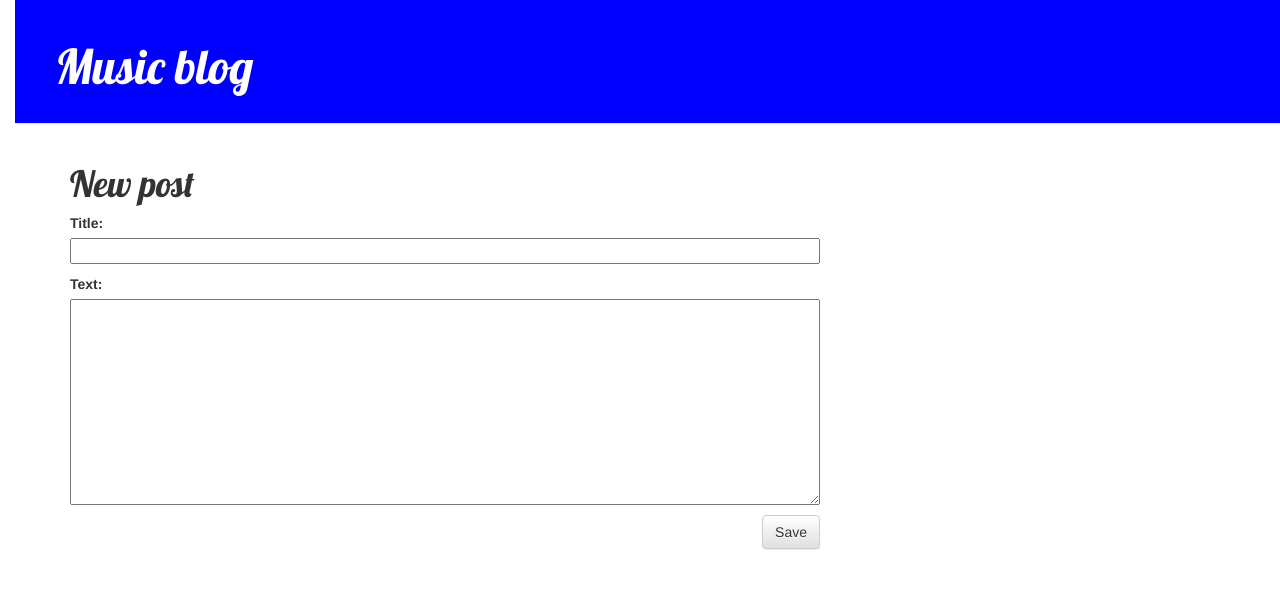
After one commit to karolmil/my-first-blog, a Django app: page /post/new/ in a window 1280 px wide. The commit adds this page. Shown: the top 589 px of the page. Run offline with Django 3.2, Linux system fonts and the light colour scheme; some libraries are stand-ins or nearby versions.

Commit message:
Adding view for creating/editing posts directly on the web page.

```diff
--- /dev/null
+++ b/blog/forms.py
@@ -0,0 +1,9 @@
+from django import forms
+
+from .models import Post
+
+class PostForm(forms.ModelForm):
+
+    class Meta:
+        model = Post
+        fields = ('title', 'text',)
--- a/blog/templates/blog/base.html
+++ b/blog/templates/blog/base.html
@@ -4,27 +4,23 @@
         <title>Music blog</title>
         <link rel="stylesheet" href="//maxcdn.bootstrapcdn.com/bootstrap/3.2.0/css/bootstrap.min.css">
         <link rel="stylesheet" href="//maxcdn.bootstrapcdn.com/bootstrap/3.2.0/css/bootstrap-theme.min.css">
-        <link href="//fonts.googleapis.com/css?family=Lobster&subset=latin,latin-ext" rel="stylesheet" type="text/css">
+        <link href='//fonts.googleapis.com/css?family=Lobster&subset=latin,latin-ext' rel='stylesheet' type='text/css'>
         <link rel="stylesheet" href="{% static 'css/blog.css' %}">
     </head>
     <body>
         <div class="page-header">
-            <h1><a href=""> Music blog</a></h1>
+            {% if user.is_authenticated %}
+                <a href="{% url 'post_new' %}" class="top-menu"><span class="glyphicon glyphicon-plus"></span></a>
+            {% endif %}
+            <h1><a href="/">Music blog</a></h1>
         </div>
         <div class="content container">
-                <div class="row">
-                    <div class="col-md-8">
-                        {% for post in posts %}
-                            <div class="post">
-                                <div class="date">
-                                    {{ post.published_date }}
-                                </div>
-                                <h1><a href="">{{ post.title }}</a></h1>
-                                <p>{{ post.text|linebreaksbr }}</p>
-                            </div>
-                        {% endfor %}
-                    </div>
+            <div class="row">
+                <div class="col-md-8">
+                    {% block content %}
+                    {% endblock %}
                 </div>
             </div>
+        </div>
     </body>
 </html>
--- a/blog/templates/blog/post_detail.html
+++ b/blog/templates/blog/post_detail.html
@@ -7,6 +7,7 @@
                 {{ post.published_date }}
             </div>
         {% endif %}
+        <a class="btn btn-default" href="{% url 'post_edit' pk=post.pk %}"><span class="glyphicon glyphicon-pencil"></span></a>
         <h1>{{ post.title }}</h1>
         <p>{{ post.text|linebreaksbr }}</p>
     </div>
--- /dev/null
+++ b/blog/templates/blog/post_edit.html
@@ -0,0 +1,9 @@
+{% extends 'blog/base.html' %}
+
+{% block content %}
+    <h1>New post</h1>
+    <form method="POST" class="post-form">{% csrf_token %}
+        {{ form.as_p }}
+        <button type="submit" class="save btn btn-default">Save</button>
+    </form>
+{% endblock %}
--- a/blog/urls.py
+++ b/blog/urls.py
@@ -4,4 +4,6 @@ from . import views
 urlpatterns = [
     url(r'^$', views.post_list, name='post_list'),
     url(r'^post/(?P<pk>[0-9]+)/$', views.post_detail, name='post_detail'),
+    url(r'^post/new/$', views.post_new, name='post_new'),
+    url(r'^post/(?P<pk>[0-9]+)/edit/$', views.post_edit, name='post_edit')
 ]
--- a/blog/views.py
+++ b/blog/views.py
@@ -1,10 +1,40 @@
-from django.shortcuts import render, get_object_or_404
 from django.utils import timezone
 from .models import Post
+from .forms import PostForm
+from django.shortcuts import redirect
+from django.shortcuts import render, get_object_or_404
 
 def post_list(request):
     posts = Post.objects.filter(published_date__lte=timezone.now()).order_by('published_date')
     return render(request, 'blog/post_list.html', {'posts': posts})
+
 def post_detail(request, pk):
     post = get_object_or_404(Post, pk=pk)
     return render(request, 'blog/post_detail.html', {'post': post})
+
+def post_new(request):
+    if request.method == "POST":
+        form = PostForm(request.POST)
+        if form.is_valid():
+            post = form.save(commit=False)
+            post.author = request.user
+            post.published_date = timezone.now()
+            post.save()
+            return redirect('post_detail', pk=post.pk)
+    else:
+        form = PostForm()
+    return render(request, 'blog/post_edit.html', {'form': form})
+
+def post_edit(request, pk):
+    post = get_object_or_404(Post, pk=pk)
+    if request.method == "POST":
+        form = PostForm(request.POST, instance=post)
+        if form.is_valid():
+            post = form.save(commit=False)
+            post.author = request.user
+            post.published_date = timezone.now()
+            post.save()
+            return redirect('post_detail', pk=post.pk)
+    else:
+        form = PostForm(instance=post)
+    return render(request, 'blog/post_edit.html', {'form': form})
```
